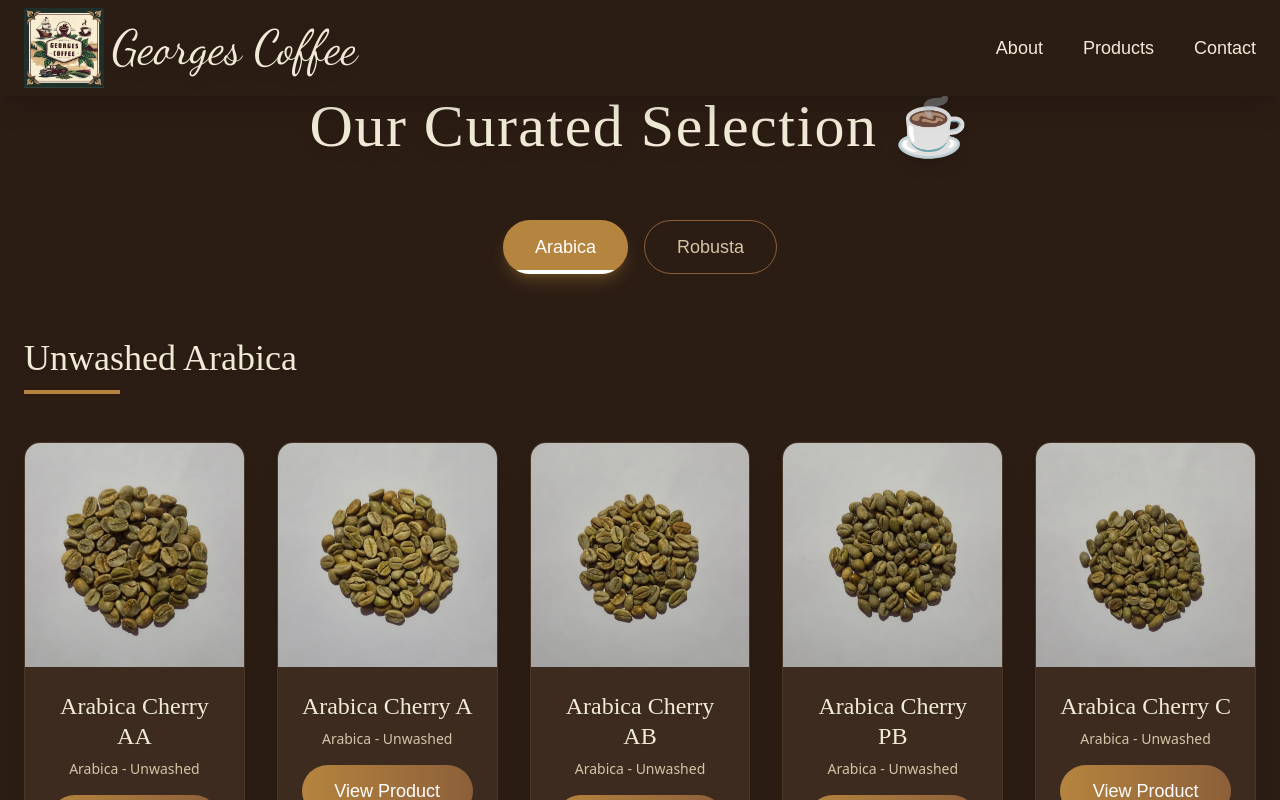
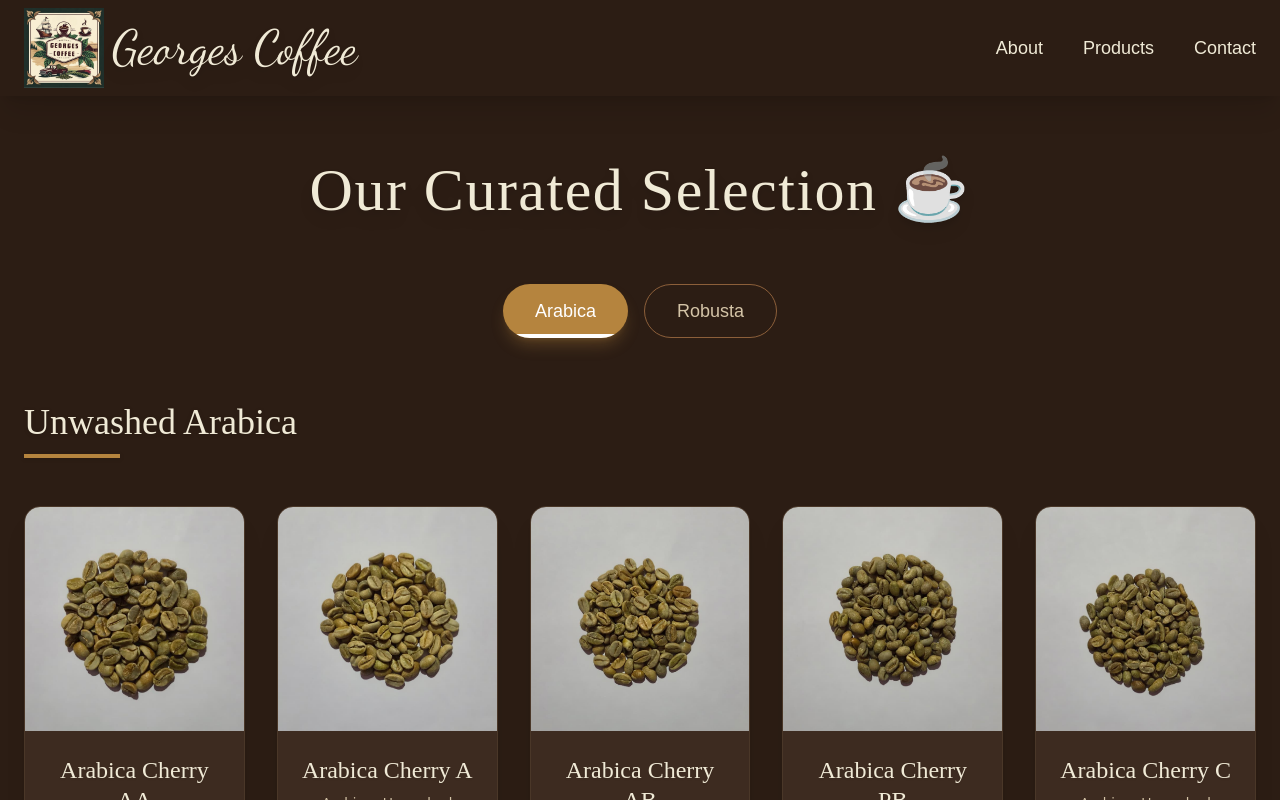
Before and after one commit to Anudepp/Cabinet-of-Coffee-Affairs, a React (Vite) app: page /products in a window 1280 px wide. Shown: the top 800 px of the page. Built offline with nearby package versions, Linux system fonts and the light colour scheme.

Commit message:
removed request a sample button

```diff
--- a/src/components/Products.tsx
+++ b/src/components/Products.tsx
@@ -343,7 +343,7 @@ export default function Products() {
     <>
       <section id="products" className="py-24 bg-[#2C1D14] text-[#F0EAD6]">
         <div className="max-w-7xl mx-auto px-6">
-          <h2 className="text-4xl md:text-6xl font-playfair-display text-center text-[#F0EAD6] mb-16 tracking-wide drop-shadow-lg">
+          <h2 className="text-4xl md:text-6xl font-playfair-display text-center text-[#F0EAD6] mb-16 tracking-wide drop-shadow-lg mt-16">
             Our Curated Selection ☕
           </h2>
 
@@ -501,9 +501,6 @@ export default function Products() {
                     </p>
                   </div>
                   <div className="flex flex-col gap-4 mt-8">
-                    <button className="bg-[#B5843E] text-white px-6 py-3 rounded-lg hover:bg-[#D19B53] transition-colors shadow-lg font-poppins text-lg">
-                      Request a Sample
-                    </button>
                     <button
                       onClick={() => setSelectedProduct(null)}
                       className="border border-[#8C5F3A] text-[#8C5F3A] px-6 py-3 rounded-lg hover:bg-[#8C5F3A] hover:text-white transition-colors font-poppins text-lg"
```
